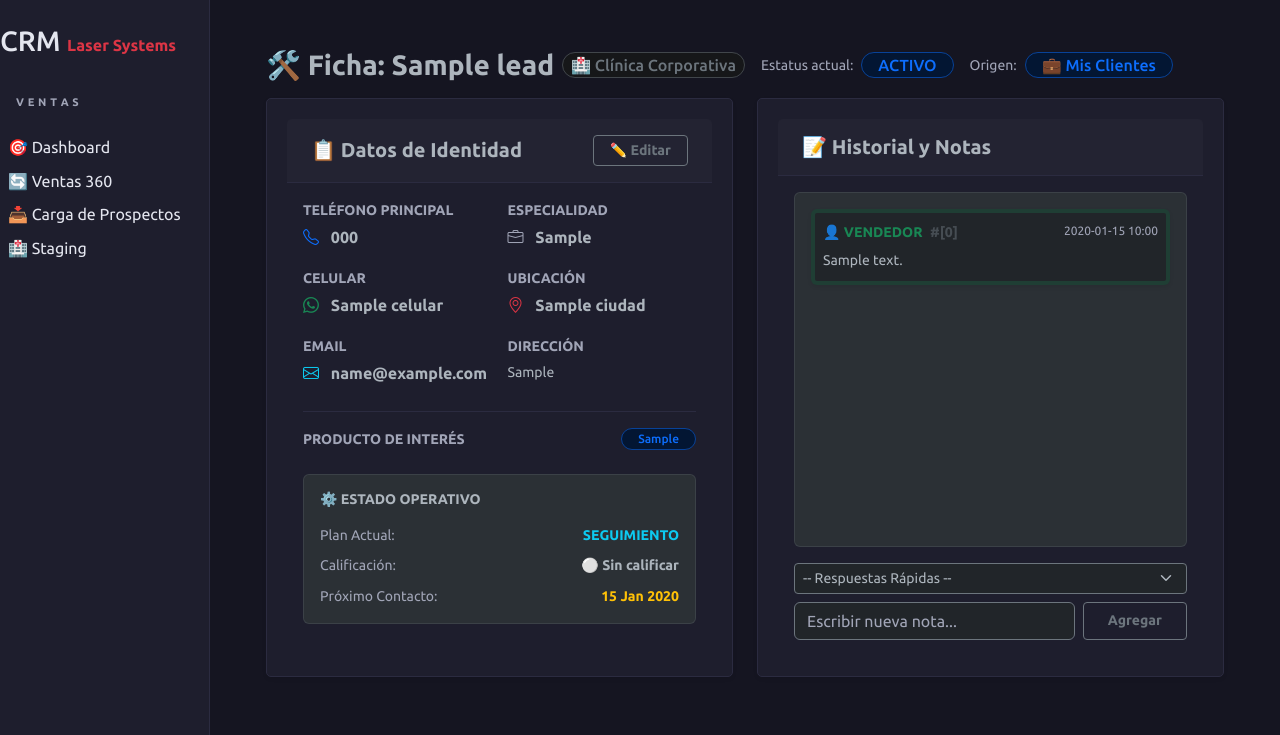
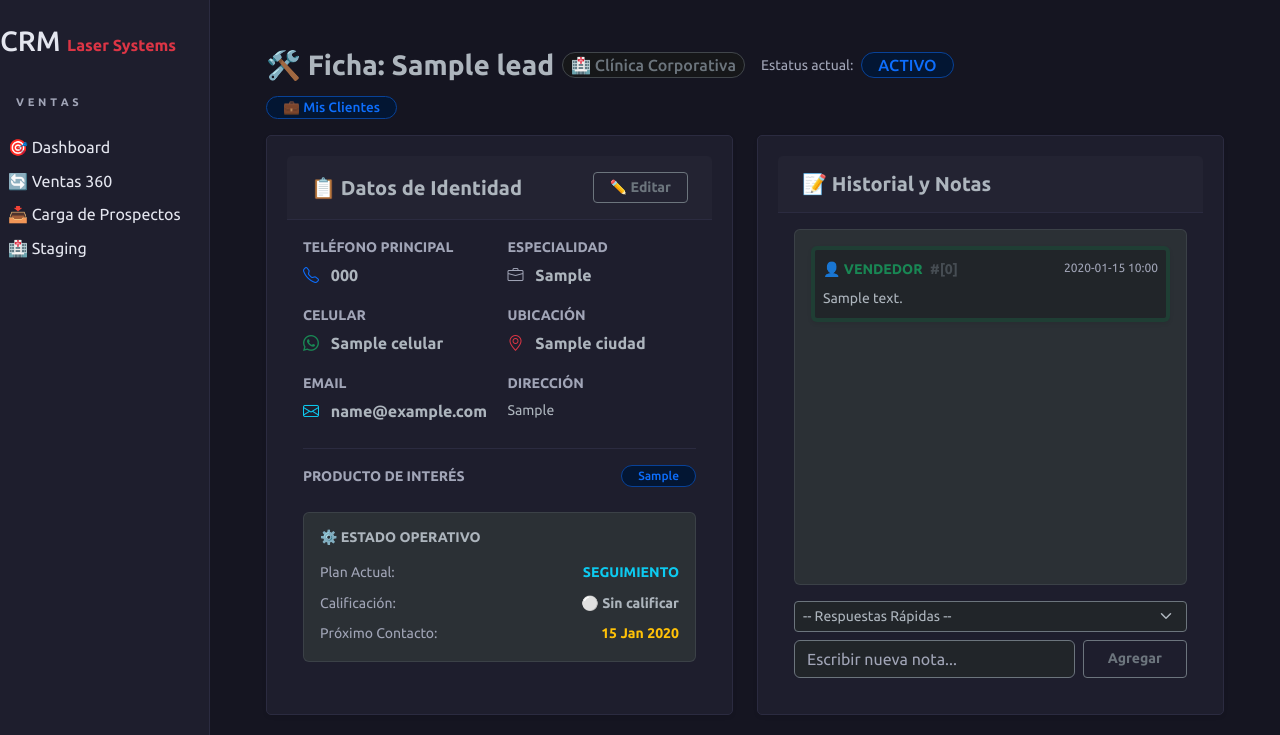
Before and after one commit to cesarco6/crmlasersystems1, a Django app: template backend/templates/ficha_trabajo.html in a window 1280 px wide. Shown: the part 64-799 px from the top of the page. Run offline with Django 5.2, Linux system fonts and the light colour scheme; the template is opened without the code that fills it: most values are stand-ins (such as "Sample title", 1, 10 or a date in 2020); some libraries are stand-ins or nearby versions.

Commit message:
style(ficha_trabajo): stack campaign badges and align action buttons

```diff
--- a/backend/templates/ficha_trabajo.html
+++ b/backend/templates/ficha_trabajo.html
@@ -15,7 +15,9 @@
 <input type="hidden" id="dashboard_url_hidden" value="{% url 'dashboard_agente' %}">
 
 <section class="container-fluid px-2 px-md-4 py-3" id="module-ficha-trabajo">
-    <div class="d-flex flex-column flex-lg-row justify-content-between align-items-start align-items-lg-center mb-3 gap-3">
+    <div class="d-flex flex-column mb-3 gap-2">
+        <!-- Top Row: Title, Status, and Actions (aligned with name) -->
+        <div class="d-flex flex-column flex-lg-row justify-content-between align-items-start align-items-lg-center gap-3">
             <div class="d-flex flex-wrap align-items-center gap-2 gap-lg-3">
                 <div class="d-flex align-items-center flex-wrap gap-2">
                     <h3 class="fw-bold text-body mb-0">🛠️ Ficha: {{ lead.nombre_completo_mdm }}</h3>
@@ -30,20 +32,6 @@
                 <div class="d-flex align-items-center gap-2">
                     <span class="text-muted small text-nowrap">Estatus actual:</span>
                     <span class="badge bg-primary-subtle text-primary border border-primary-subtle px-3 py-1 fs-6">{{ lead.estatus }}</span>
-            </div>
-            <div class="d-flex align-items-center gap-2">
-                <span class="text-muted small text-nowrap">Origen:</span>
-                {% with campanas=lead.campanas_activas %}
-                    {% if campanas %}
-                        {% for campana in campanas %}
-                            <span class="badge border px-3 py-1 fs-6" style="background-color: rgba(236, 72, 153, 0.15); color: #ec4899; border-color: rgba(236, 72, 153, 0.3);" title="Campaña">📢 {{ campana.nombre }}</span>
-                        {% endfor %}
-                    {% elif lead.es_historico %}
-                        <span class="badge border px-3 py-1 fs-6" style="background-color: rgba(139, 92, 246, 0.15); color: #8b5cf6; border-color: rgba(139, 92, 246, 0.3);">💜 Histórico</span>
-                    {% else %}
-                        <span class="badge bg-primary-subtle text-primary border border-primary-subtle px-3 py-1 fs-6">💼 Mis Clientes</span>
-                    {% endif %}
-                {% endwith %}
                 </div>
             </div>
 
@@ -69,6 +57,24 @@
 
                     {% endif %}
                 </div>
+            </div>
+        </div>
+
+        <!-- Bottom Row: Event announcements (stacked, 85% font size) -->
+        <div class="mt-1">
+            {% with campanas=lead.campanas_activas %}
+                {% if campanas %}
+                    <div class="d-flex flex-column gap-1 align-items-start">
+                        {% for campana in campanas %}
+                            <span class="badge border px-3 py-1 text-start" style="font-size: 0.85em; background-color: rgba(236, 72, 153, 0.15); color: #ec4899; border-color: rgba(236, 72, 153, 0.3);" title="Campaña">📢 {{ campana.nombre }}</span>
+                        {% endfor %}
+                    </div>
+                {% elif lead.es_historico %}
+                    <span class="badge border px-3 py-1" style="font-size: 0.85em; background-color: rgba(139, 92, 246, 0.15); color: #8b5cf6; border-color: rgba(139, 92, 246, 0.3);">💜 Histórico</span>
+                {% else %}
+                    <span class="badge bg-primary-subtle text-primary border border-primary-subtle px-3 py-1" style="font-size: 0.85em;">💼 Mis Clientes</span>
+                {% endif %}
+            {% endwith %}
         </div>
     </div>
 
```
Lines whose indentation alone changed are shown as unchanged.
